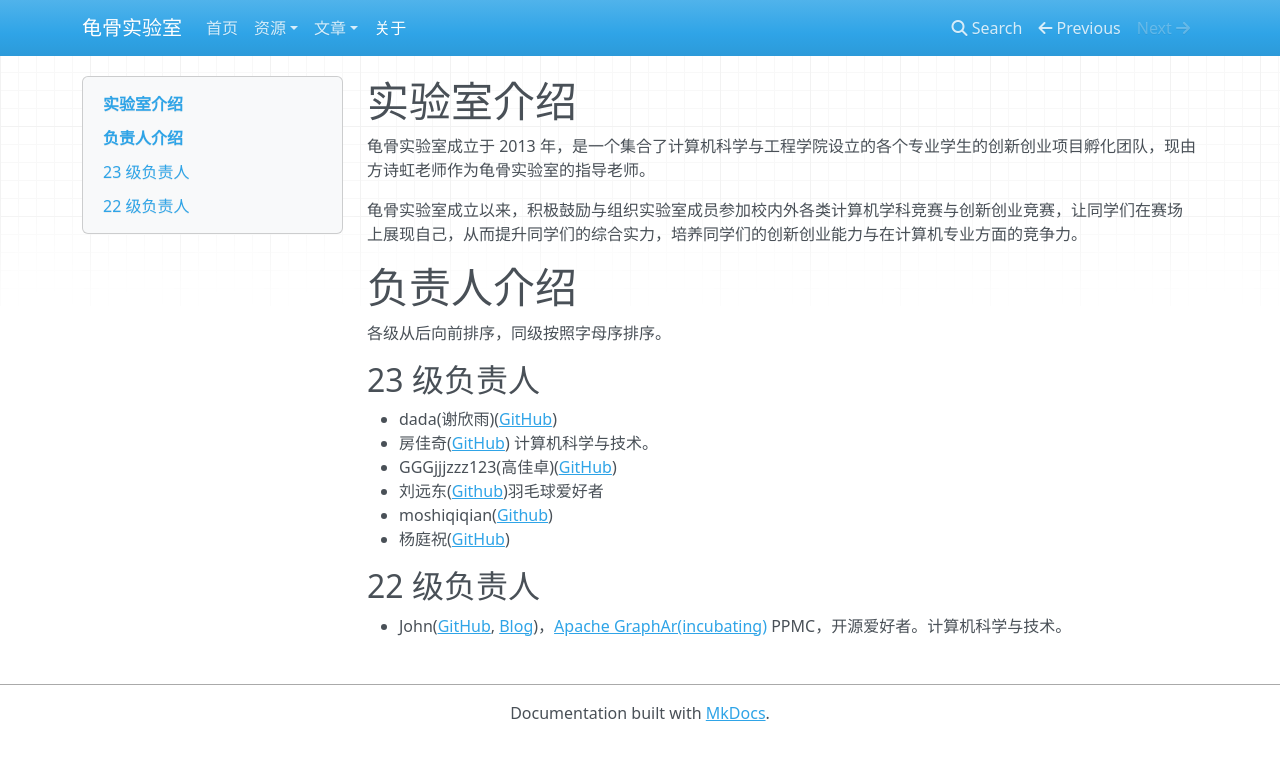
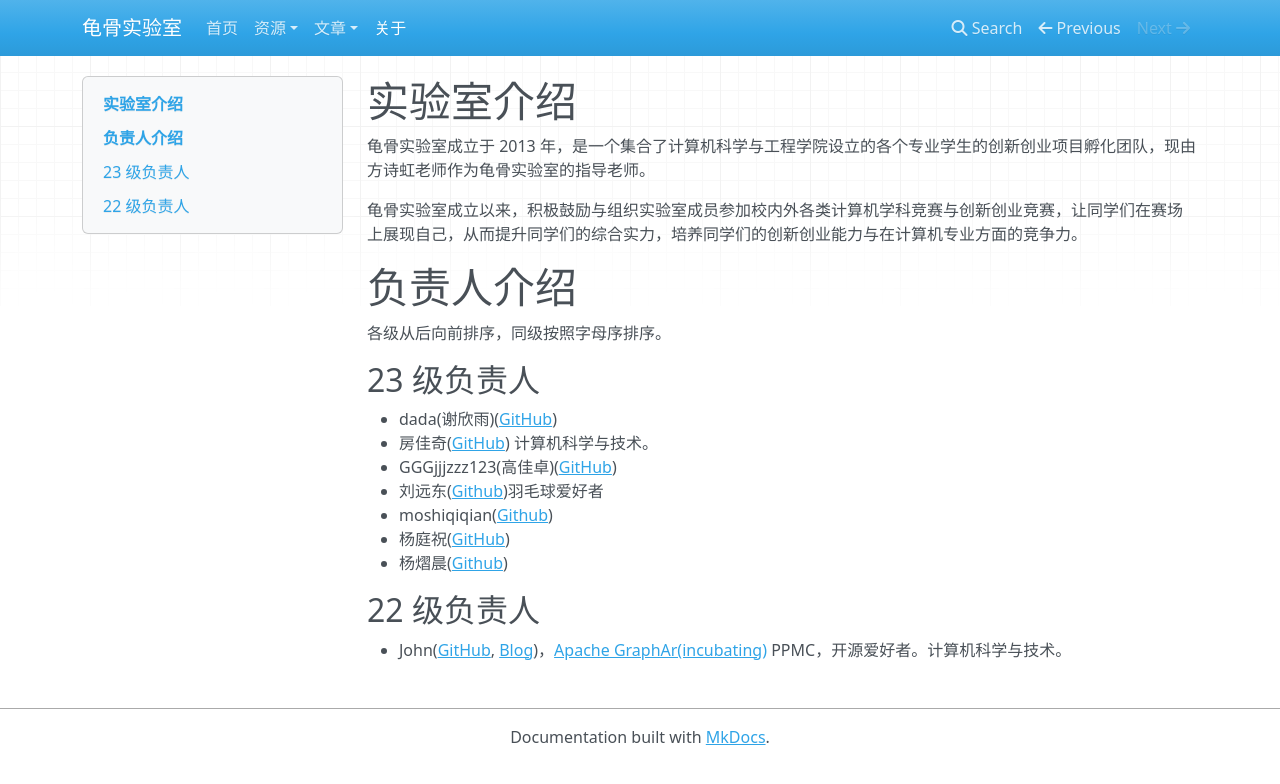
Before and after one commit to smu-guigu/smu-guigu.github.io, an MkDocs documentation site: the page built from docs/about.md, in a window 1280 px wide. Shown: the top 784 px of the page. Built offline with MkDocs 1.6.1, drawn with Linux system fonts in a browser that asks for light colours; nearby versions of some CDN libraries.

Commit message:
Update about.md

```diff
--- a/docs/about.md
+++ b/docs/about.md
@@ -15,6 +15,7 @@
 - 刘远东([Github](https://github.com/haholp))羽毛球爱好者
 - moshiqiqian([Github](https://github.com/moshiqiqian))
 - 杨庭祝([GitHub](https://github.com/Kristallos))
+- 杨熠晨([Github](https://github.com/Awadayang))
 
 ## 22 级负责人
 
```
